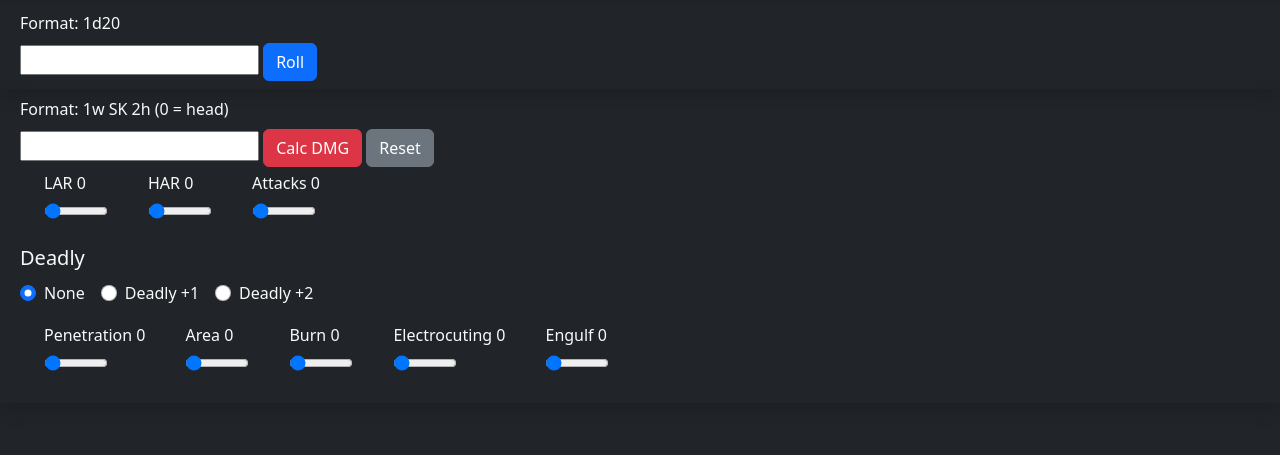
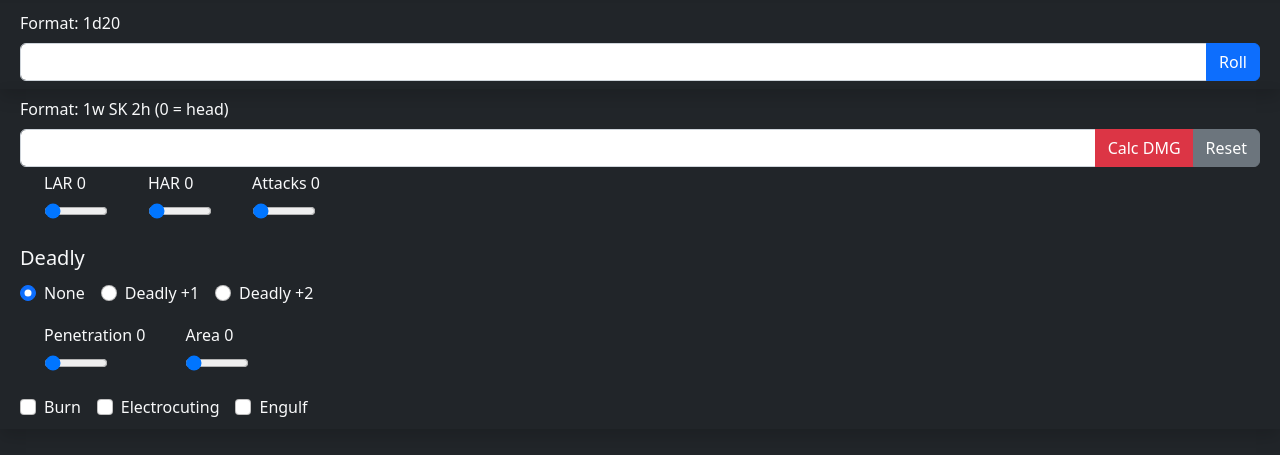
Before and after one commit to tstkokki/WildTalents, a plain HTML site: page index.html in a window 1280 px wide. Shown: the part 53-508 px from the top of the page. Drawn offline with nearby package versions, Linux system fonts and the light colour scheme.

Commit message:
checkboxes

```diff
--- a/index.html
+++ b/index.html
@@ -12,16 +12,18 @@
             </div>
             <div class="row shadow p-2">
                 <form class="form" id="diceRollerForm">
-                        <label class="form-label text-light">Format: 1d20</label><br>
-                            <input class="input" id="diceInput" type="text">
-                            <button class="btn btn-primary">Roll</button>
+                    <label class="form-label text-light">Format: 1d20</label><br>
+                    <div class="input-group">
+                        <input class="input form-control" id="diceInput" type="text">
+                        <button class="btn btn-primary">Roll</button>
+                    </div>
                 </form>
             </div>
             <div class="row shadow p-2">
+                <label class="form-label text-light">Format: 1w SK 2h (0 = head)</label><br>
                 <form class="form-inline" id="dmgForm">
-                    <div class="mb-1">
-                        <label class="form-label text-light">Format: 1w SK 2h (0 = head)</label><br>
-                            <input class="input" id="dmgInput" type="text">
+                    <div class="mb-1 input-group">
+                            <input class="input form-control" id="dmgInput" type="text">
                             <button class="btn btn-danger">Calc DMG</button>
                             <button class="btn btn-secondary" id="ResetButton">Reset</button>
                     </div>
--- a/js/site.js
+++ b/js/site.js
@@ -6,11 +6,11 @@ $().ready(() => {
     .append(GenerateSlider("Attacks", "Attacks"))
         .append(GeneratioRadio("Deadly", [{label:"Deadly +1", id:"DeadlyOne"}, {label:"Deadly +2", id:"DeadlyTwo"}]))
         .append(GenerateSlider("Penetration", "Penetration"))
-        .append(GenerateSlider("Area", "Area"))
-        .append(GenerateSlider("Burn", "Burn"))
+        .append(GenerateSlider("Area", "Area") + "<br>")
+        .append(GenerateCheckBox("Burn"))
         //.append(GenerateSlider("Daze", "Daze"))
-        .append(GenerateSlider("Electrocuting", "Electrocuting"))
-        .append(GenerateSlider("Engulf", "Engulf"))
+        .append(GenerateCheckBox("Electrocuting"))
+        .append(GenerateCheckBox("Engulf"))
         //.append(GenerateSlider("Go First", "GoFirst"));
 
     $("form#diceRollerForm").on("submit", (e) => {
@@ -41,6 +41,7 @@ $().ready(() => {
     $("form#dmgForm").on("submit", (e) => {
         e.preventDefault();
         let formData = $("form#dmgForm").serializeArray();
+        console.log(formData);
         FormDamageResult(formData);
     })
 
@@ -64,6 +65,15 @@ function GenerateSlider(label, id){
 </div>`
 }
 
+function GenerateCheckBox(name){
+    return `<div class="form-check form-check-inline">
+    <input class="form-check-input" type="checkbox" value="1" name="${name}" id="${name}">
+    <label class="form-check-label text-light" for="${name}">
+      ${name}
+    </label>
+  </div>`
+}
+
 function GeneratioRadio(name, labelsAndIds){
 
     let radios = `<div class="form-group mb-3"><legend class="text-light">${name}</legend><div class="form-check form-check-inline text-light">
--- a/js/wt_classes.js
+++ b/js/wt_classes.js
@@ -180,5 +180,14 @@ const Extras = {
     InvokePenetration: function(){
 
         //if Penetration: reduce the target's armor rating in width
+    },
+    Reset: function(){
+        this.Attacks= 0;
+        this.Penetration= 0;
+        this.Area= 0;
+        this.Deadly= 0;
+        this.Engulf= 0;
+        this.Burn= 0;
+        this.Electrocuting= 0;
     }
 }
--- a/js/wt_engine.js
+++ b/js/wt_engine.js
@@ -61,6 +61,7 @@ function FormDamageResult(formData) {
 
     DisplayResult(person.GetDamageReport())
     person.Reset();
+    Extras.Reset();
 
     function DisplayResult(content){
         let today = new Date();
```
